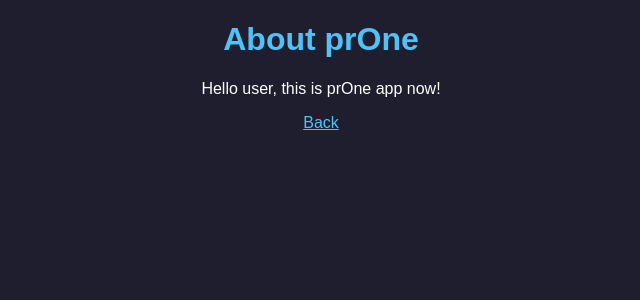
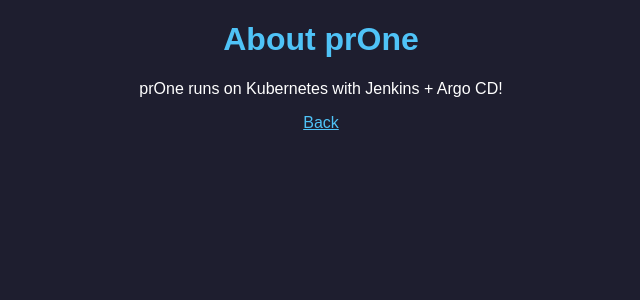
Before and after one commit to shaharc20-bit/project1finel, a Flask app: page /about in a window 1280 px wide. Shown: the top 300 px of the page, without its empty margins (319-959 px from the left). Run offline with Flask 3, Linux system fonts and the light colour scheme.

Commit message:
Update about page

```diff
--- a/app/templates/about.html
+++ b/app/templates/about.html
@@ -9,7 +9,7 @@
 </head>
 <body>
     <h1>About prOne</h1>
-    <p>Hello user, this is prOne app now!</p>
+    <p>prOne runs on Kubernetes with Jenkins + Argo CD!</p>
     <a href="/" style="color:#4fc3f7">Back</a>
 </body>
 </html>
```
